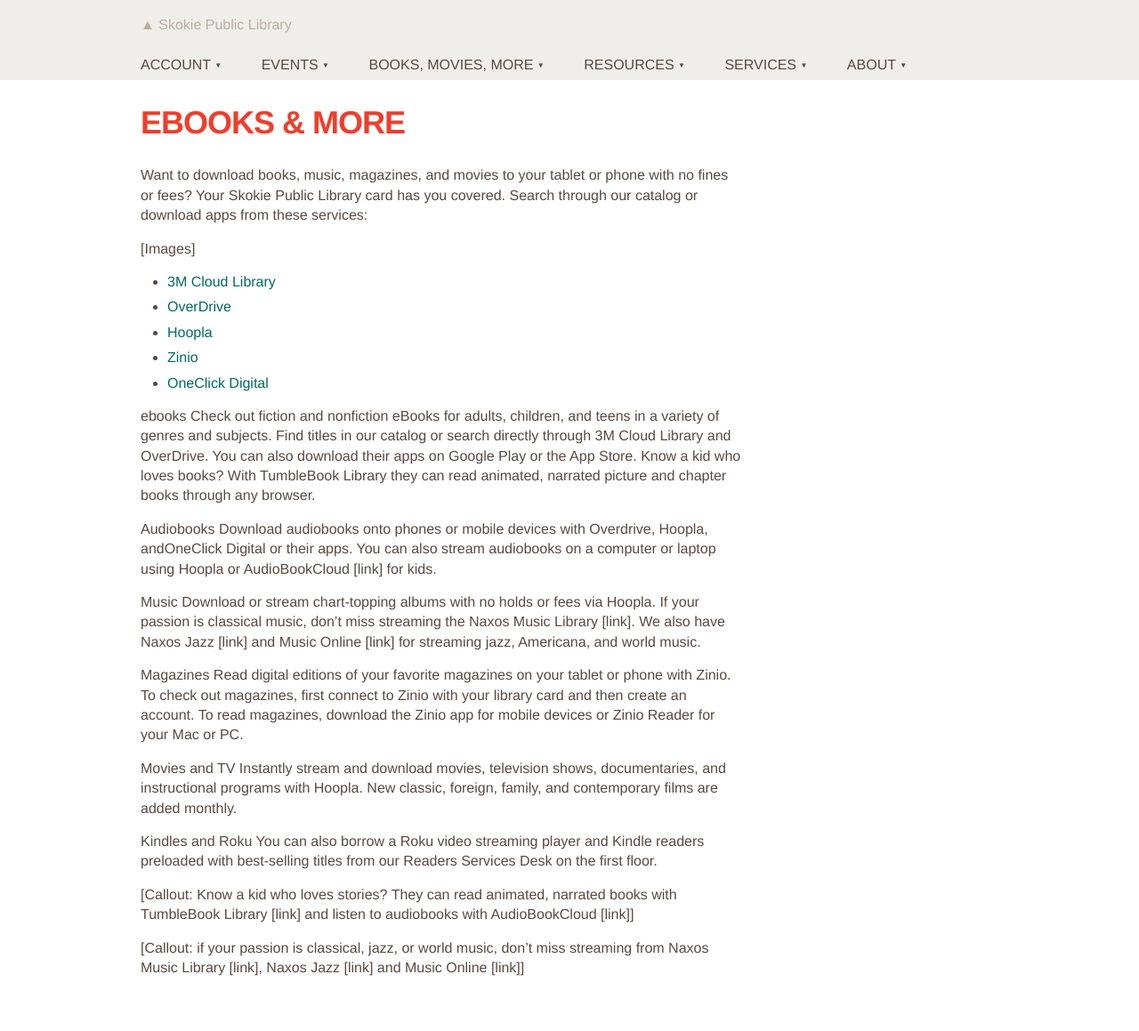
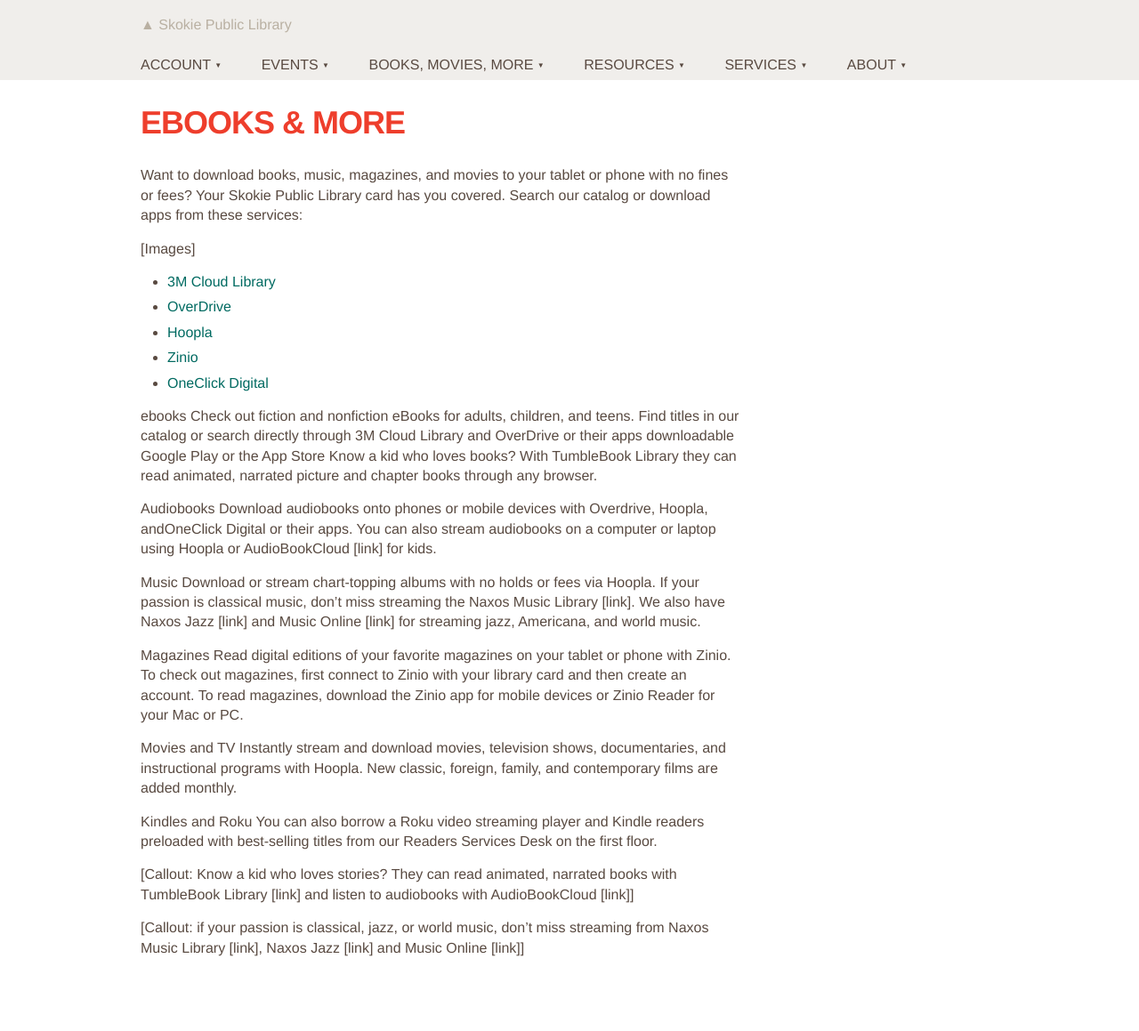
Before and after one commit to skokielibrary/spl-content, a Jekyll site: the page built from _content/annabelle/books-movies-more--ebooks-more.markdown, in a window 1280 px wide. Shown: the whole page at 89% size. Built offline with Jekyll 4.4.1, drawn with Linux system fonts in a browser that asks for light colours; after the commit the page ends 1137 px from its top, so only the background shows below that.

Commit message:
Updated books-movies-more--ebooks-more.markdown

```diff
--- a/_content/annabelle/books-movies-more--ebooks-more.markdown
+++ b/_content/annabelle/books-movies-more--ebooks-more.markdown
@@ -4,7 +4,7 @@ title: "eBooks & more"
 published: true
 ---
 
-Want to download books, music, magazines, and movies to your tablet or phone with no fines or fees? Your Skokie Public Library card has you covered. Search through our catalog or download apps from these services:
+Want to download books, music, magazines, and movies to your tablet or phone with no fines or fees? Your Skokie Public Library card has you covered. Search our catalog or download apps from these services:
 
 [Images]
 
@@ -15,7 +15,7 @@ Want to download books, music, magazines, and movies to your tablet or phone wit
 - [OneClick Digital](http://skokieil.oneclickdigital.com/)
 
 ebooks
-Check out fiction and nonfiction eBooks for adults, children, and teens in a variety of genres and subjects. Find titles in our catalog or search directly through 3M Cloud Library and OverDrive. You can also download their apps on Google Play or the App Store.
+Check out fiction and nonfiction eBooks for adults, children, and teens. Find titles in our catalog or search directly through 3M Cloud Library and OverDrive or their apps downloadable Google Play or the App Store
 Know a kid who loves books? With TumbleBook Library they can read animated, narrated picture and chapter books through any browser.
 
 Audiobooks
```
